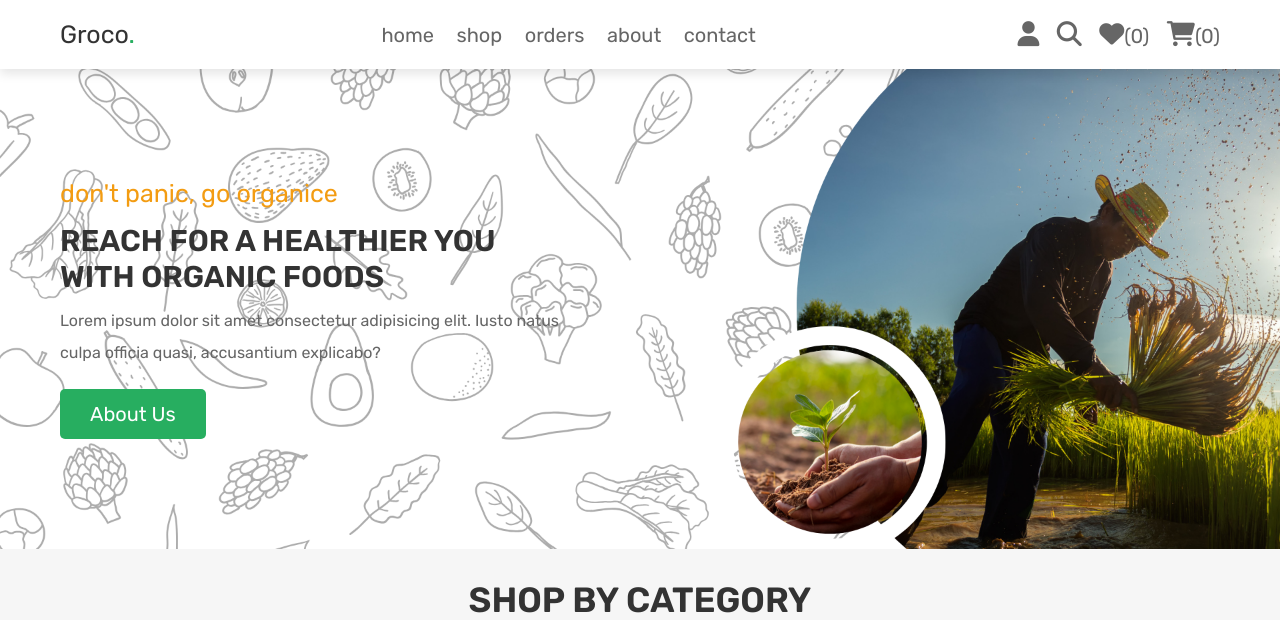
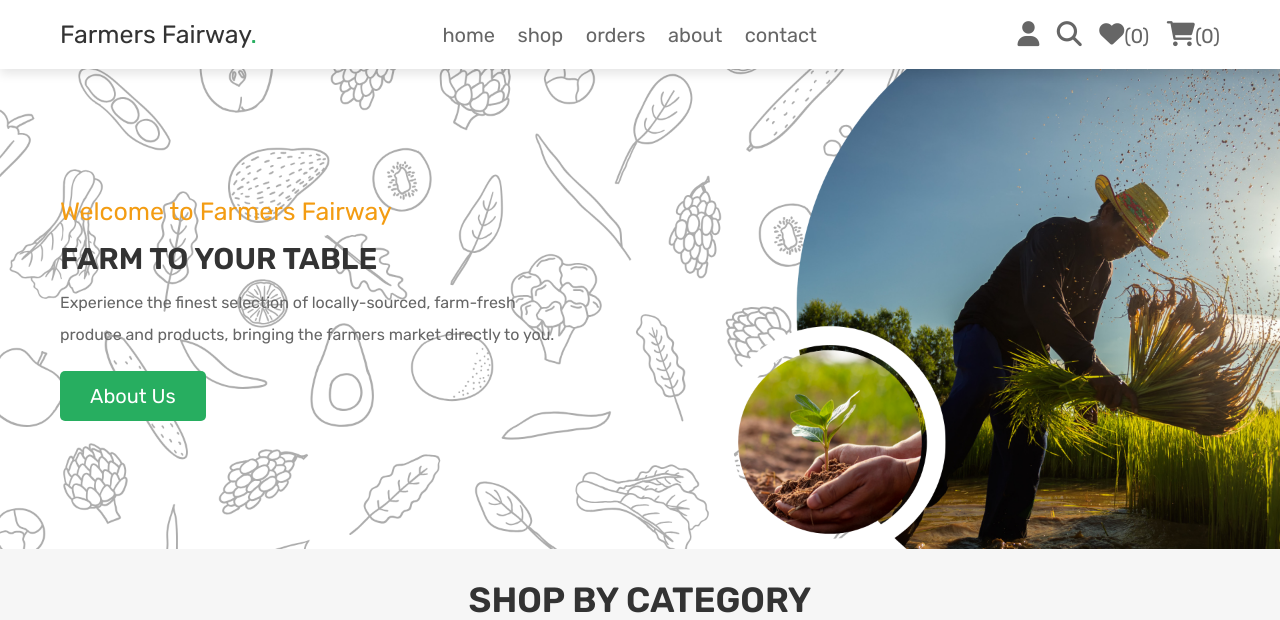
Before and after one commit to Javier-Ian/Farmers-Fairway, a PHP site: page /home.php in a window 1280 px wide. Shown: the top 620 px of the page. Run offline with PHP 8.4, Linux system fonts and the light colour scheme; the visitor is signed in with stand-in values (Sample User, id 1); data that the repository does not hold is empty; some libraries are stand-ins or nearby versions.

Commit message:
New changes

```diff
--- a/header.php
+++ b/header.php
@@ -17,7 +17,7 @@ if(isset($message)){
 
    <div class="flex">
 
-      <a href="admin_page.php" class="logo">Groco<span>.</span></a>
+      <a href="admin_page.php" class="logo">Farmers Fairway<span>.</span></a>
 
       <nav class="navbar">
          <a href="home.php">home</a>
--- a/home.php
+++ b/home.php
@@ -100,9 +100,9 @@ if(isset($_POST['add_to_cart'])){
    <section class="home">
 
       <div class="content">
-         <span>don't panic, go organice</span>
-         <h3>Reach For A Healthier You With Organic Foods</h3>
-         <p>Lorem ipsum dolor sit amet consectetur adipisicing elit. Iusto natus culpa officia quasi, accusantium explicabo?</p>
+         <span>Welcome to Farmers Fairway</span>
+         <h3> Farm to Your Table</h3>
+         <p>Experience the finest selection of locally-sourced, farm-fresh produce and products, bringing the farmers market directly to you.</p>
          <a href="about.php" class="btn">about us</a>
       </div>
 
```
